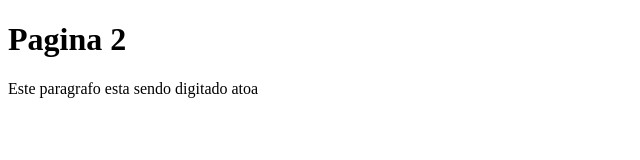
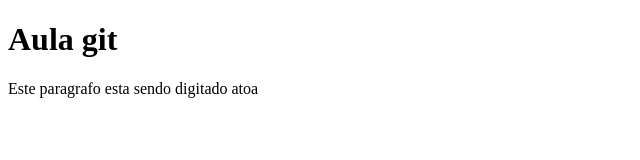
Before and after one commit to edsonwf/aulagetsabado, a plain HTML site: page pagina2.html in a window 1280 px wide. Shown: the whole page, without its empty margins (0-640 px from the left). Drawn offline with Linux system fonts and the light colour scheme.

Commit message:
Mudança do titulo

```diff
--- a/pagina2.html
+++ b/pagina2.html
@@ -6,7 +6,7 @@
     <title>Document</title>
 </head>
 <body>
-    <h1>Pagina 2</h1>
+    <h1>Aula git</h1>
     <p>Este paragrafo esta sendo digitado atoa</p>
 
 </body>
```
